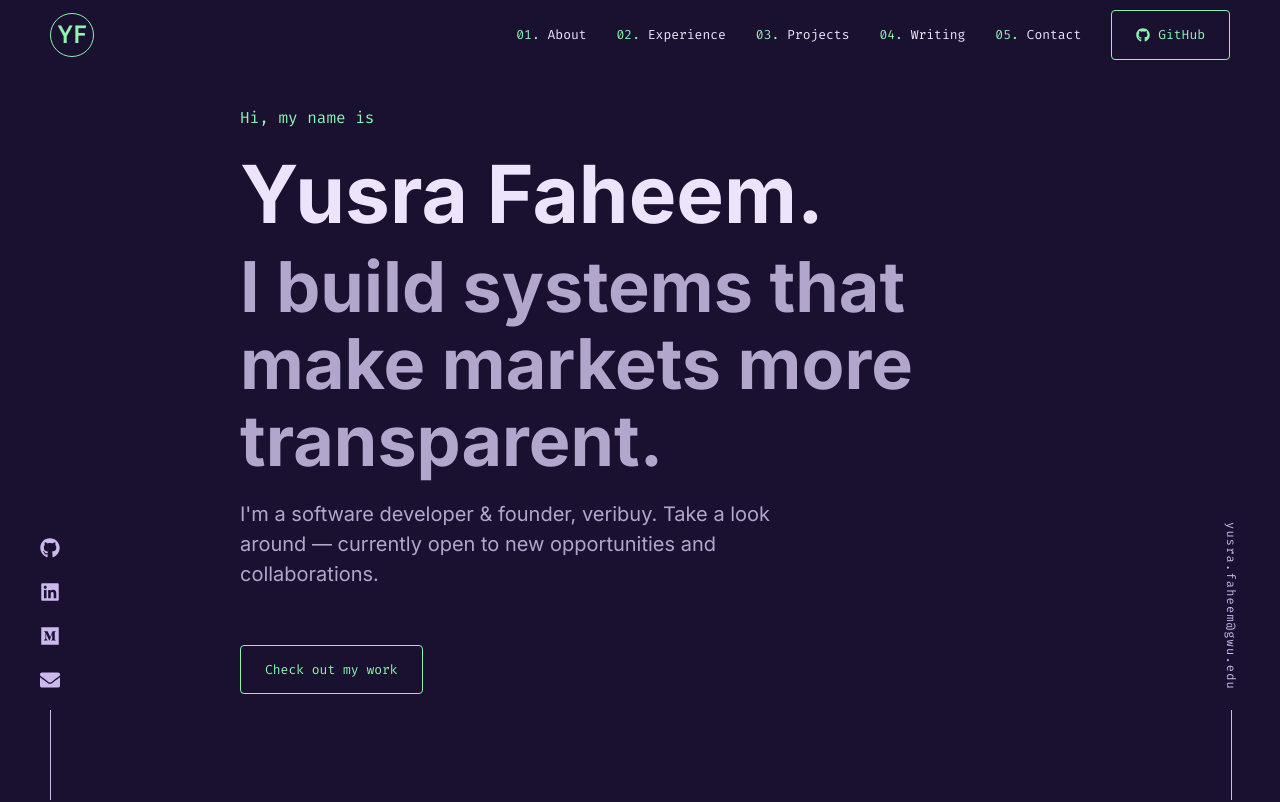
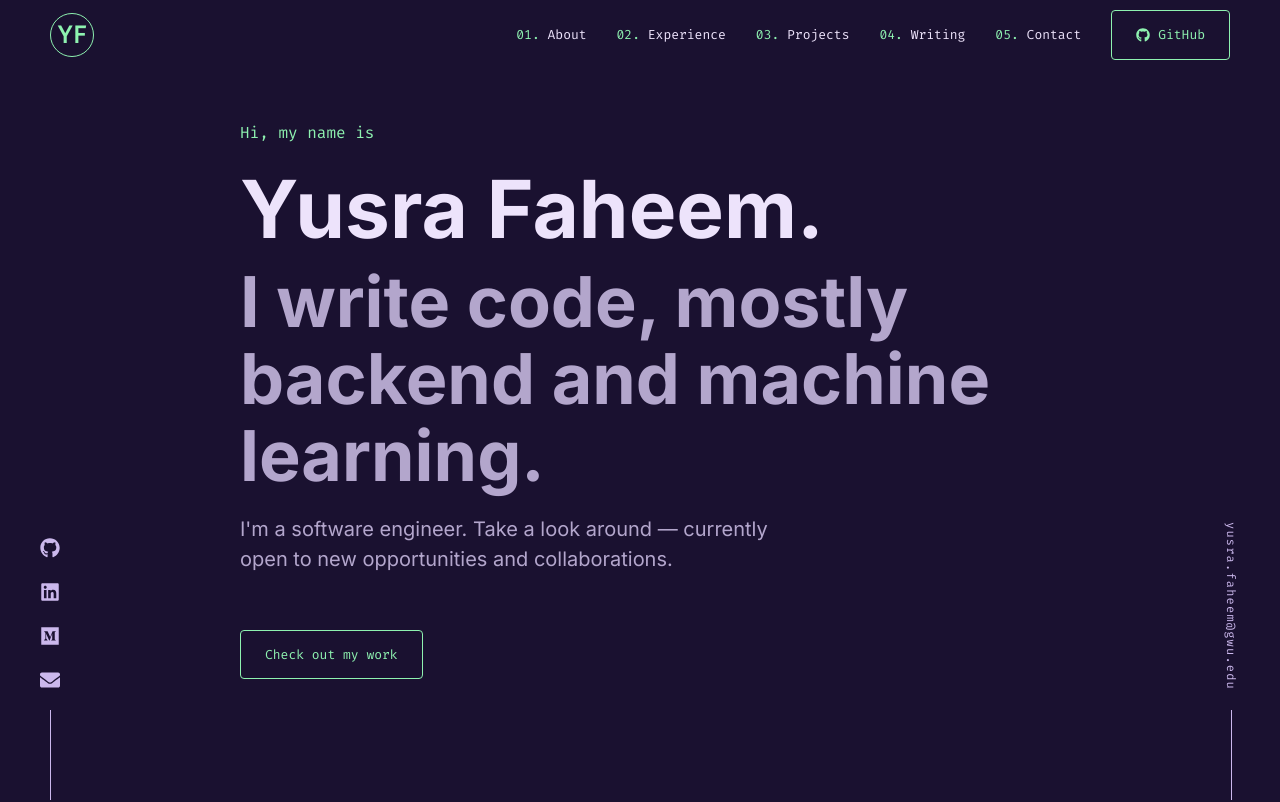
Before and after one commit to yusrafaheem/yusrafaheem.github.io, a React (Vite) app: page / in a window 1280 px wide. Shown: the top 802 px of the page. Built offline with nearby package versions, Linux system fonts and the light colour scheme; a web font is replaced by a local one.

Commit message:
Update content.js

```diff
--- a/src/data/content.js
+++ b/src/data/content.js
@@ -6,8 +6,8 @@
 const content = {
   name: "Yusra Faheem",
   initials: "YF",
-  role: "Software Developer & Founder, Veribuy",
-  tagline: "I build systems that make markets more transparent.",
+  role: "Software Engineer",
+  tagline: "I write code, mostly backend and machine learning.",
   email: "yusra.faheem@gwu.edu",
   location: "Washington, D.C.",
   resumeUrl: "", // add a link to a hosted PDF version of your resume here
```
